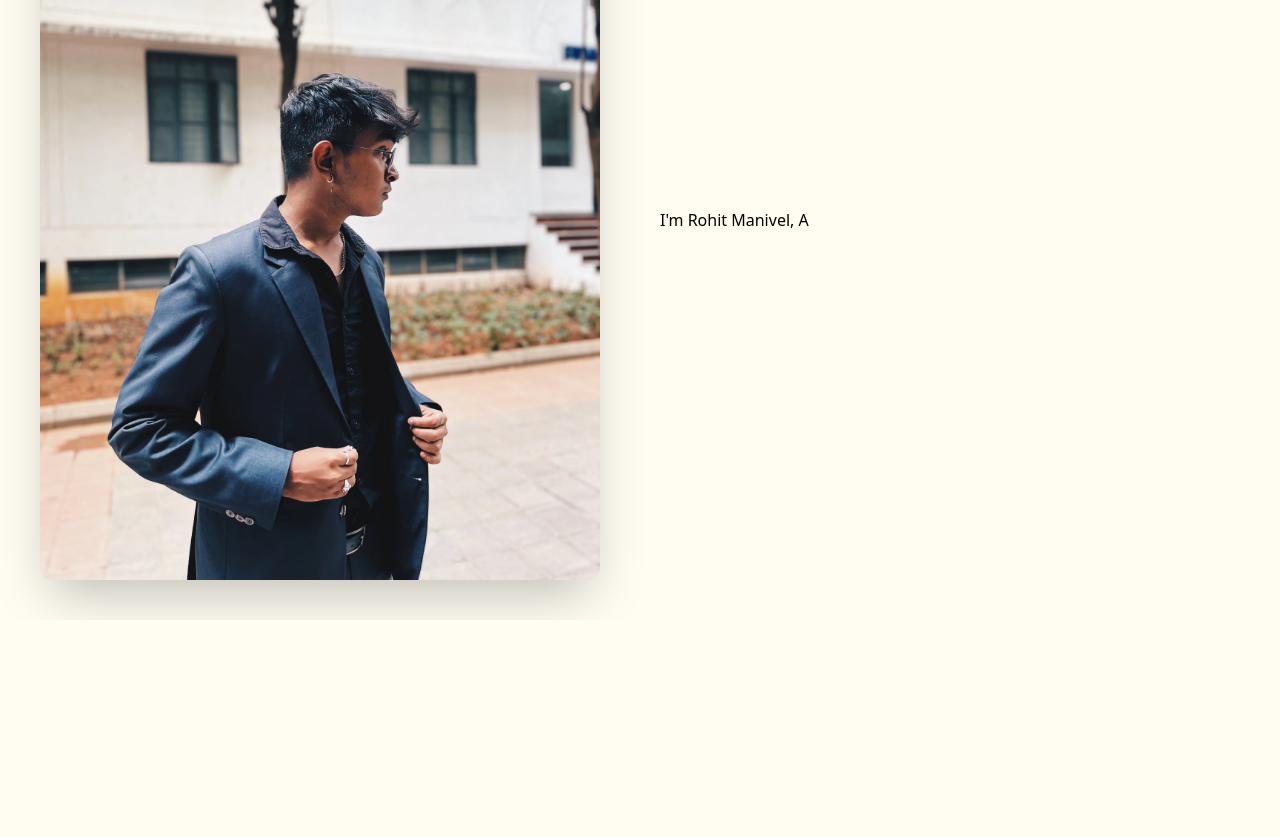
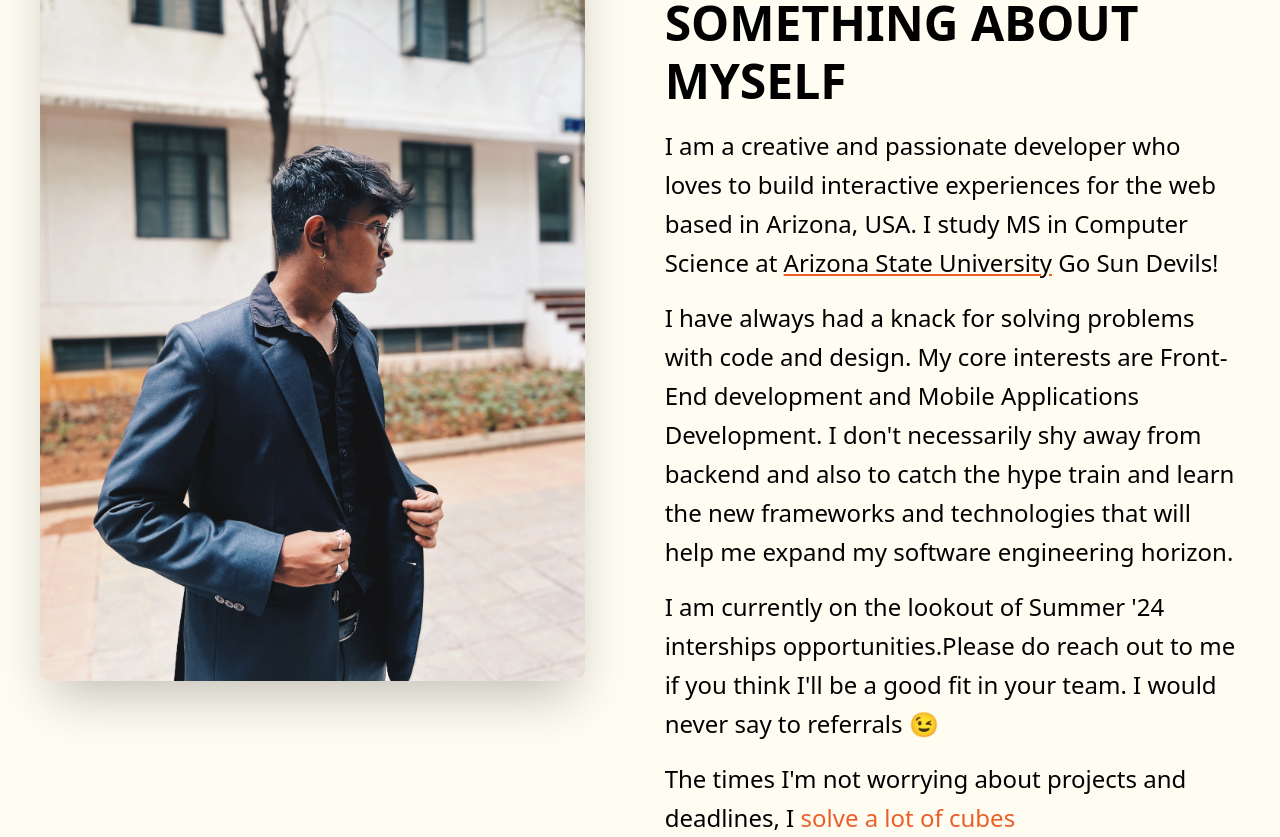
Before and after one commit to rohit-iwnl/rohitfolio, a Next.js app: page /components/About in a window 1280 px wide. Shown: the part 180-1017 px from the top of the page. Before the commit the page ends 800 px from the top, so only its background shows below. Built offline with nearby package versions, Linux system fonts and the light colour scheme.

Commit message:
added section header to about section and description

```diff
--- a/package.json
+++ b/package.json
@@ -14,6 +14,8 @@
     "next": "14.0.4",
     "react": "^18",
     "react-dom": "^18",
+    "react-simple-typewriter": "^5.0.1",
+    "react-textfit": "^1.1.1",
     "split-type": "^0.3.4"
   },
   "devDependencies": {
--- a/pages/components/About.tsx
+++ b/pages/components/About.tsx
@@ -2,12 +2,30 @@
 import React, { useEffect, useLayoutEffect, useRef } from "react";
 import gsap from "gsap";
 import { ScrollTrigger } from "gsap/all";
+import { Cursor, Typewriter, useTypewriter } from "react-simple-typewriter";
 import Image from "next/image";
+
 gsap.registerPlugin(ScrollTrigger);
 
 type Props = {};
 
 export default function About({}: Props) {
+  const [text] = useTypewriter({
+    words: [
+      "skateboard around the city",
+      "swim",
+      "solve a lot of cubes",
+      "learn how to center a div",
+      "gulp down a cup of coffee and sit down to code my side projects",
+      'watch "Silicon Valley" for the 100th time',
+      "headbang to eden music",
+      "am committing thousands of lines of code saying 'fixed a typo'",
+    ],
+    loop: true,
+    typeSpeed: 40,
+    deleteSpeed: 50,
+    delaySpeed: 1000,
+  });
   const aboutSection = useRef(null);
   // useEffect(() => {
   //   ScrollTrigger.create({
@@ -27,11 +45,19 @@ export default function About({}: Props) {
   return (
     <div
       ref={aboutSection}
-      className="relative h-screen w-screen flex flex-col md:flex-row gap-5 items-center"
+      className="relative h-screen w-screen"
       id="aboutContainer"
     >
+      {/* Section Heading */}
+      <div className="flex items-center justify-center">
+        <h1 className="text-tertiary text-[10vw] md:text-[8vw] lg:text-[6vw] xl:text-[5vw]">
+          About Me
+        </h1>
+      </div>
+
+      <div className="flex flex-col md:flex-row justify-between">
         {/* About Section Photo */}
-      <div className="w-[100vw] h-[50vh] md:w-[50vw] md:h-[100vh] p-[5vh]">
+        <div className="w-[100vw] h-[50vh] md:w-[95vw] md:h-[100vh] px-[5vh] py-[2vh]">
           <Image
             src="/assets/images/about.webp"
             alt="Photo of Rohit"
@@ -49,8 +75,43 @@ export default function About({}: Props) {
         </div>
 
         {/* About Me */}
-      <div className="max-w-[60vw] max-h-screen">
-        <p>I&apos;m Rohit Manivel, A </p>
+        <div className="flex items-start w-screen min-h-[50vh]  flex-col md:h-screen md:max-h-[100vh] justify-start p-[5vh] gap-[1rem]">
+          <h2 className=" md:text-[1.7rem] lg:text-[2.2rem] xl:text-[3rem]">
+            Let me spill something about myself
+          </h2>
+          <p className="leading-relaxed md:text-[1.3rem] lg:text-[1.5rem]">
+            I am a creative and passionate developer who loves to build
+            interactive experiences for the web based in Arizona, USA. I study
+            MS in Computer Science at{" "}
+            <span className="underline decoration-accent font-medium md:text-[1.3rem] lg:text-[1.5rem]">
+              Arizona State University
+            </span>
+            &nbsp;Go Sun Devils!
+          </p>
+          <p className="leading-relaxed md:text-[1.3rem] lg:text-[1.5rem] ">
+            I have always had a knack for solving problems with code and design.
+            My core interests are Front-End development and Mobile Applications
+            Development. I don&apos;t necessarily shy away from backend and also
+            to catch the hype train and learn the new frameworks and
+            technologies that will help me expand my software engineering
+            horizon.
+          </p>
+          <p className="leading-relaxed md:text-[1.3rem] lg:text-[1.5rem] ">
+            {" "}
+            I am currently on the lookout of Summer &apos;24 interships
+            opportunities.Please do reach out to me if you think I&apos;ll be a
+            good fit in your team. I would never say to referrals{" "}
+            <span className="md:text-[1.3rem] lg:text-[1.5rem]">😉</span>
+          </p>
+
+          <p className="leading-relaxed md:text-[1.3rem] lg:text-[1.5rem]">
+            The times I&apos;m not worrying about projects and deadlines, I{" "}
+            <span className="text-accent font-medium text-start  md:text-[1.3rem] lg:text-[1.5rem]">
+              {text}
+              <Cursor cursorBlinking cursorColor="#252422" />
+            </span>
+          </p>
+        </div>
       </div>
     </div>
   );
--- a/pages/components/Summary.tsx
+++ b/pages/components/Summary.tsx
@@ -17,12 +17,11 @@ export default function Summary({}: Props) {
         start: "20% 75%",
         end: "center center",
         scrub: true,
-        toggleActions:"play none none reverse",
+        toggleActions: "play none none reverse",
       },
       color: "#EB5E28",
       stagger: 0.1,
       duration: 0.5,
-
     });
   }, []);
   return (
@@ -34,7 +33,7 @@ export default function Summary({}: Props) {
             id="summaryText"
           >
             I&apos;m a CS student at ASU. I solve problems with code and design.
-            I also create interactive experiences for the web
+            I also create interactive experiences for the web.
           </p>
         </div>
       </div>
```
Also changed, not shown: 1 other file (tests, documents, lock files or other folders). Lines whose indentation alone changed are shown as unchanged.
